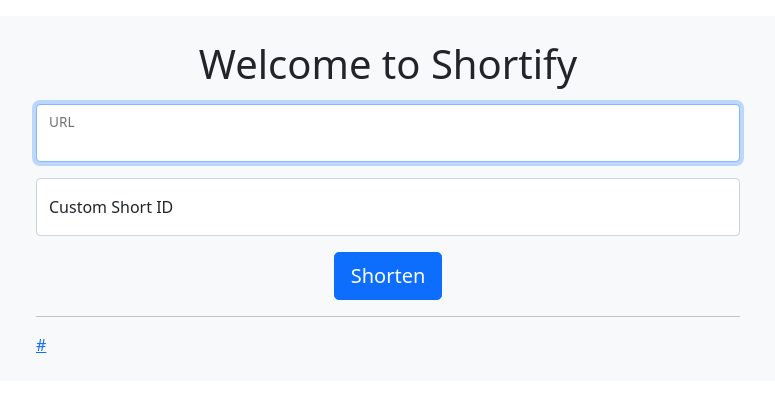
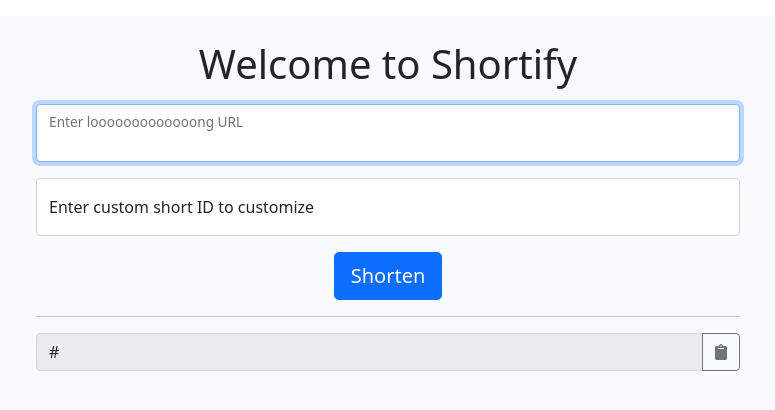
Before and after one commit to Nganga-A/URL-Shortner, a Python web app: template core/templates/index.html in a window 1280 px wide. Shown: the top 410 px of the page, without its empty margins (252-1027 px from the left). Run offline with Jinja, Linux system fonts and the light colour scheme; the template is opened without the code that fills it: most values are stand-ins (such as "Sample title", 1, 10 or a date in 2020).

Commit message:
Changed styling

```diff
--- a/core/templates/index.html
+++ b/core/templates/index.html
@@ -11,13 +11,13 @@
                         <input type="text" name="url" id="url"
                             placeholder="Enter looooooooooooong URL" class="form-control"
                             value="{{ request.form['url'] }}" autofocus></input>
-                        <label for="url">URL</label>
+                        <label for="url">Enter looooooooooooong URL</label>
                     </div>
                     <div class="form-floating mb-3">
                         <input type="text" name="custom_id" id="custom_id"
                             placeholder="Want to customise? (optional)" class="form-control"
                             value="{{ request.form['custom_id'] }}"></input>
-                        <label for="custom_id">Custom Short ID</label>
+                        <label for="custom_id"> Enter custom short ID to customize</label>
                     </div>
 
                     <div class="form-group text-center">
@@ -27,10 +27,40 @@
 
                 {% if short_url %}
                     <hr>
-                    <span><a href="{{ short_url }}" target="_blank">{{ short_url }}</a></span>
+                    <div class="input-group mb-3">
+                        <input type="text" id="shortUrl" class="form-control" value="{{ short_url }}" readonly>
+                        <button class="btn btn-outline-secondary" type="button" onclick="copyToClipboard()">
+                            <i class="fas fa-clipboard"></i> <!-- Font Awesome Clipboard Icon -->
+                        </button>
+                    </div>
+
+                    <!-- Bootstrap Alert for Feedback -->
+                    <div class="alert alert-success" role="alert" id="copyAlert" style="display: none;">
+                        Short URL copied to clipboard!
+                    </div>
                 {% endif %}
             </div>
             <div class="col-md-2"></div>
         </div>
     </div>
+
+    <!-- Font Awesome CSS -->
+    <link rel="stylesheet" href="https://cdnjs.cloudflare.com/ajax/libs/font-awesome/5.15.3/css/all.min.css" />
+
+    <script>
+        function copyToClipboard() {
+            var shortUrlInput = document.getElementById('shortUrl');
+            shortUrlInput.select();
+            document.execCommand('copy');
+
+            // Display feedback alert
+            var copyAlert = document.getElementById('copyAlert');
+            copyAlert.style.display = 'block';
+
+            // Optionally, you can hide the alert after a few seconds
+            setTimeout(function () {
+                copyAlert.style.display = 'none';
+            }, 4000);
+        }
+    </script>
 {% endblock %}
```
Also changed, not shown: core/templates/base.html (line endings or trailing spaces), instance/shorty.db.
